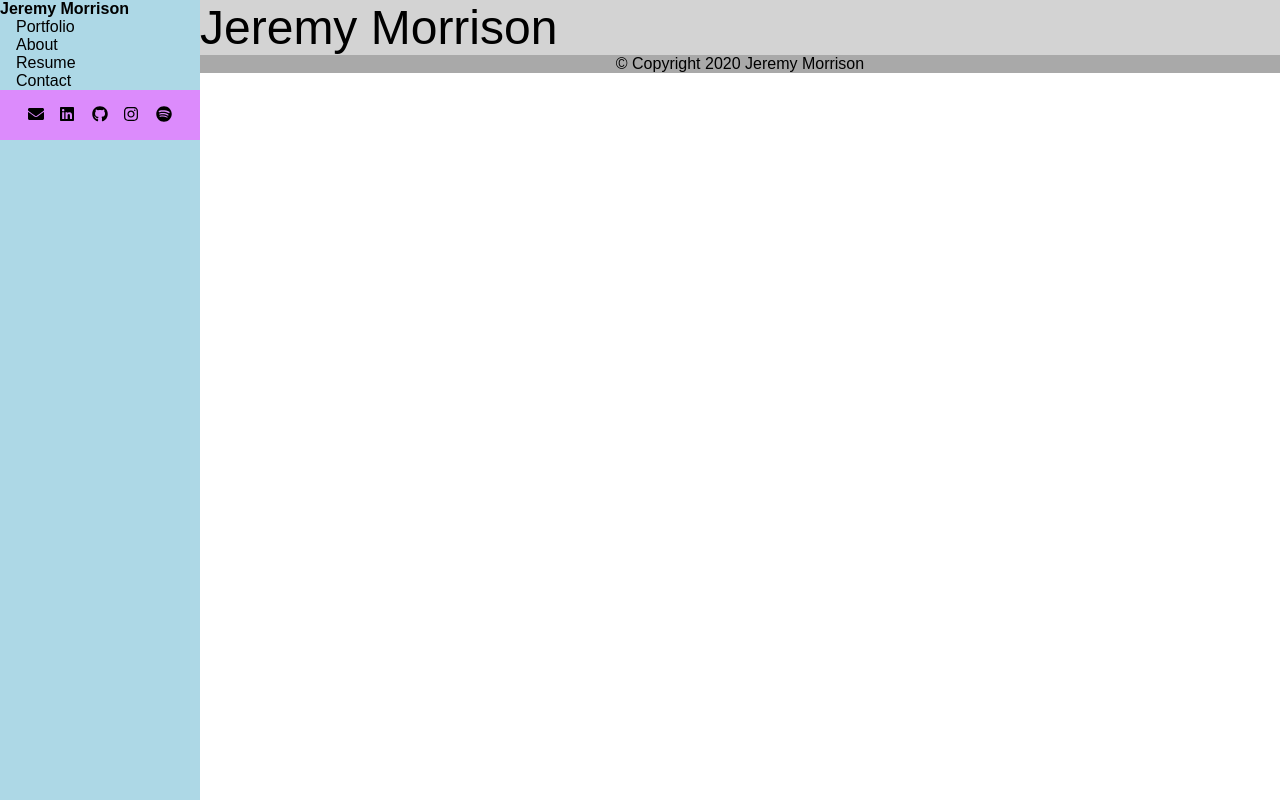
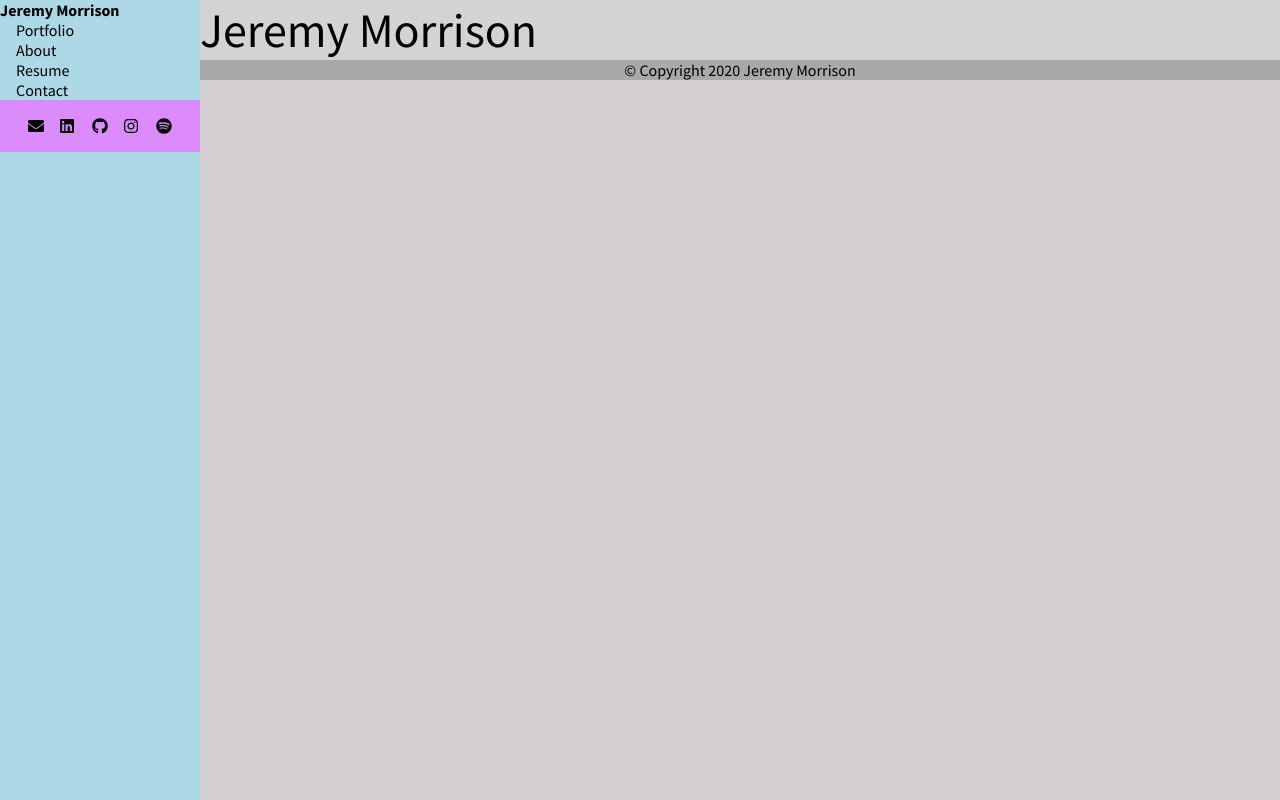
Before and after one commit to jemorriso/jeremymorrison.ca, a React (Create React App) app: page / in a window 1280 px wide. Built offline with nearby package versions, Linux system fonts and the light colour scheme.

Commit message:
Add updateContentHeight method

```diff
--- a/src/App.js
+++ b/src/App.js
@@ -1,6 +1,8 @@
+// @format
+
 import React from 'react';
 // styled here is the local alias for the default export, while createGlobalStyle is another export from styled-components
-import styled, { createGlobalStyle } from 'styled-components';
+import styled from 'styled-components';
 import { BrowserRouter as Router } from 'react-router-dom';
 import { library } from '@fortawesome/fontawesome-svg-core';
 import {
@@ -17,8 +19,10 @@ import {
 import Sidebar from './components/Sidebar';
 import RouteContainer from './components/RouteContainer';
 import Topbar from './components/Topbar';
+import Footer from './components/Footer';
 
 import './css/reset.css';
+import './css/globals.css';
 
 library.add(
   faInstagram,
@@ -28,25 +32,6 @@ library.add(
   faEnvelope,
   faExternalLinkAlt,
 );
-
-const GlobalStyle = createGlobalStyle`
-  body {
-    font-size: 16px;
-    font-family: Arial, Helvetica, sans-serif;
-  }
-
-  /* See styled components 'Referring to other components' docs  */
-  /* Whenever a component is created or wrapped by the styled() factory function, it is also assigned a stable CSS class for use in targeting. */
-  /* not working correctly */
-  /* @media (max-width: 850px) {
-    .Sidebar .Wrapper {
-      top: 0;
-      height: 200px;
-      width: 100%;
-      background-color: red;
-    }
-  } */
-`;
 
 const Wrapper = styled.div`
   min-height: 100vh;
@@ -65,9 +50,11 @@ const OverlayBackground = styled.div`
   height: 100%;
 `;
 
-const ContentWrapper = styled.div`
+const Container = styled.div`
   margin-left: 200px;
-  height: 100%;
+  min-height: 100vh;
+  /* relative so that footer is absolutely positioned relative to the container instead of the whole document */
+  position: relative;
 
   @media (max-width: 850px) {
     margin-left: 0;
@@ -81,6 +68,7 @@ class App extends React.Component {
     this.state = {
       windowWidth: 0,
       windowHeight: 0,
+      contentHeight: 0,
       // not sure about initial page load
       sidebarOpen: false,
       socials: [
@@ -107,11 +95,15 @@ class App extends React.Component {
   componentDidMount() {
     this.updateDimensions();
     window.addEventListener('resize', this.updateDimensions);
+
+    // also add listener for content height change because of dynamic footer
+    window.addEventListener('resize', this.updateContentHeight);
   }
 
   // invoked immediately before component unmounted and destroyed
   componentWillUnmount() {
     window.removeEventListener('resize', this.updateDimensions);
+    window.removeEventListener('resize', this.updateContentHeight);
   }
 
   updateDimensions = () => {
@@ -119,6 +111,15 @@ class App extends React.Component {
     const windowHeight = typeof window !== 'undefined' ? window.innerHeight : 0;
 
     this.setState({ windowWidth, windowHeight });
+  };
+
+  updateContentHeight = () => {
+    const contentHeight =
+      document.getElementsByClassName('route-section')[0].clientHeight +
+      document.getElementById('topbar').clientHeight;
+
+    this.setState({ contentHeight });
+    console.log(`content height: ${contentHeight}`);
   };
 
   toggleSidebar = () => {
@@ -130,22 +131,28 @@ class App extends React.Component {
   };
 
   render() {
-    const { windowWidth, sidebarOpen, socials } = this.state;
+    const {
+      windowWidth,
+      windowHeight,
+      sidebarOpen,
+      socials,
+      contentHeight,
+    } = this.state;
     return (
       <Router>
         <Wrapper>
-          <GlobalStyle />
           <Sidebar
             windowWidth={windowWidth}
             sidebarOpen={sidebarOpen}
             toggleSidebar={this.toggleSidebar}
             socials={socials}
+            updateContentHeight={this.updateContentHeight}
           />
           <OverlayBackground
             sidebarOpen={sidebarOpen}
             onClick={this.toggleSidebar}
           />
-          <ContentWrapper>
+          <Container>
             <Topbar
               sidebarOpen={sidebarOpen}
               toggleSidebar={this.toggleSidebar}
@@ -154,8 +161,11 @@ class App extends React.Component {
               hideSidebar={this.hideSidebar}
               sidebarOpen={sidebarOpen}
               socials={socials}
+              updateContentHeight={this.updateContentHeight}
+              contentHeight={contentHeight}
             />
-          </ContentWrapper>
+            <Footer contentHeight={contentHeight} windowHeight={windowHeight} />
+          </Container>
         </Wrapper>
       </Router>
     );
```
